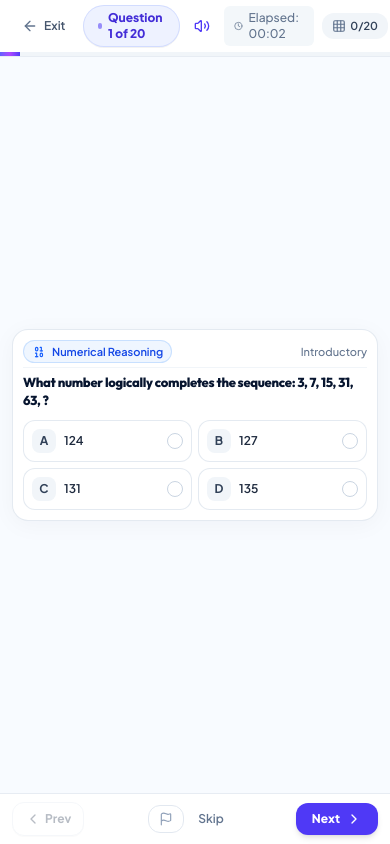
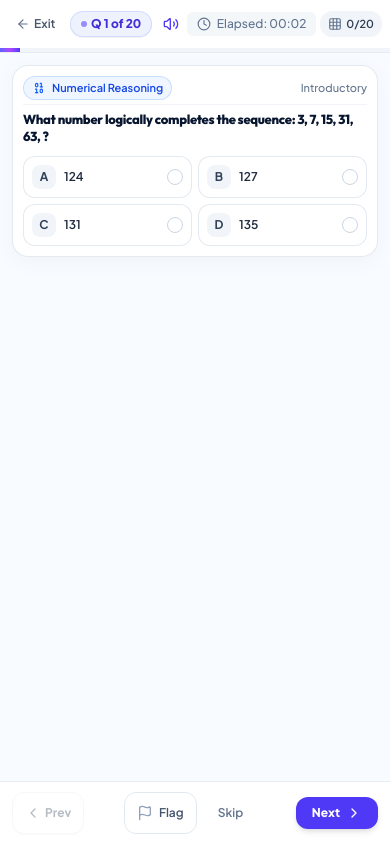
Before and after one commit to infowebpostpro-afk/IQtest, a Next.js app: page /test in a window 390 px wide. Both pictures are taken after a click on the button "Begin Assessment". Built offline with nearby package versions, Linux system fonts and the light colour scheme.

Commit message:
fix(runner): resolve T2 header overflow, T3 mobile question canvas spacing, and T5 control tap targets

```diff
--- a/src/components/assessment/ActiveAssessment.tsx
+++ b/src/components/assessment/ActiveAssessment.tsx
@@ -142,33 +142,33 @@ export const ActiveAssessment: React.FC<ActiveAssessmentProps> = ({
       {/* 1. COMPACT UNIFIED TOP HEADER BAR (h-14 on mobile)        */}
       {/* ========================================================= */}
       <header className="w-full shrink-0 bg-white/95 backdrop-blur-md border-b border-slate-200/80 relative z-30">
-        <div className="max-w-4xl mx-auto px-3 sm:px-6 h-13 sm:h-14 flex items-center justify-between gap-2">
+        <div className="max-w-4xl mx-auto px-2 sm:px-6 h-12 sm:h-14 flex items-center justify-between gap-1.5 sm:gap-2">
           {/* Left: Exit button */}
           <button
             type="button"
             onClick={onCancelTest}
-            className="flex items-center gap-1.5 text-xs font-bold text-slate-600 hover:text-slate-900 px-2.5 py-1.5 rounded-xl hover:bg-slate-100 transition-colors focus:outline-none"
+            className="flex items-center gap-1 text-xs font-bold text-slate-600 hover:text-slate-900 px-2 py-1.5 rounded-xl hover:bg-slate-100 transition-colors focus:outline-none shrink-0"
             title="Exit assessment"
           >
-            <ArrowLeft className="w-4 h-4 text-slate-500" />
+            <ArrowLeft className="w-3.5 h-3.5 sm:w-4 sm:h-4 text-slate-500" />
             <span className="text-xs font-semibold">Exit</span>
           </button>
 
           {/* Center: Question Counter Pill */}
-          <div className="flex items-center gap-1.5 px-3.5 py-1 rounded-full bg-indigo-50 border border-indigo-200/70 text-indigo-700 text-xs font-extrabold shadow-2xs">
+          <div className="flex items-center gap-1 sm:gap-1.5 px-2.5 sm:px-3.5 py-1 rounded-full bg-indigo-50 border border-indigo-200/70 text-indigo-700 text-xs font-extrabold shadow-2xs whitespace-nowrap shrink-0">
             <span className="w-1.5 h-1.5 rounded-full bg-indigo-600 animate-pulse" />
             <span>
-              Question {currentIndex + 1} of {totalQuestions}
+              Q {currentIndex + 1} of {totalQuestions}
             </span>
           </div>
 
           {/* Right: Sound toggle, Live Timer, Navigator Drawer button */}
-          <div className="flex items-center gap-2">
+          <div className="flex items-center gap-1 sm:gap-2 shrink-0">
             {/* Sound Mute/Unmute */}
             <button
               type="button"
               onClick={toggleSound}
-              className="p-1.5 rounded-xl text-slate-400 hover:text-slate-700 hover:bg-slate-100 transition-colors focus:outline-none cursor-pointer"
+              className="p-1 sm:p-1.5 rounded-xl text-slate-400 hover:text-slate-700 hover:bg-slate-100 transition-colors focus:outline-none cursor-pointer"
               title={soundActive ? 'Mute sound effects' : 'Enable sound effects'}
               aria-label={soundActive ? 'Mute audio' : 'Enable audio'}
             >
@@ -192,11 +192,11 @@ export const ActiveAssessment: React.FC<ActiveAssessmentProps> = ({
             <button
               type="button"
               onClick={() => setIsNavigatorOpen(true)}
-              className="inline-flex items-center gap-1 px-2.5 py-1.5 rounded-xl text-xs font-bold text-slate-700 bg-slate-100 hover:bg-slate-200 transition-colors focus:outline-none cursor-pointer"
+              className="inline-flex items-center gap-1 px-2 sm:px-2.5 py-1.5 rounded-xl text-xs font-bold text-slate-700 bg-slate-100 hover:bg-slate-200 transition-colors focus:outline-none cursor-pointer shrink-0"
               title="Overview of all questions"
             >
               <Grid className="w-3.5 h-3.5 text-slate-500" />
-              <span className="text-[11px] font-semibold">
+              <span className="text-[11px] font-semibold whitespace-nowrap">
                 {answeredCount}/{totalQuestions}
               </span>
             </button>
@@ -216,7 +216,7 @@ export const ActiveAssessment: React.FC<ActiveAssessmentProps> = ({
       {/* 2. MAIN CENTER QUESTION CANVAS                            */}
       {/* ========================================================= */}
       <main className="flex-1 min-h-0 w-full max-w-3xl mx-auto px-3 sm:px-6 py-2 sm:py-3 flex flex-col justify-start overflow-y-auto">
-        <div className="my-auto w-full">
+        <div className="w-full pt-1 sm:pt-4">
           <QuestionCard
             question={currentQuestion}
             questionNumber={currentIndex + 1}
@@ -230,25 +230,25 @@ export const ActiveAssessment: React.FC<ActiveAssessmentProps> = ({
       {/* ========================================================= */}
       {/* 3. DOCKED BOTTOM NAVIGATION DOCK (Always visible)        */}
       {/* ========================================================= */}
-      <footer className="w-full shrink-0 bg-white/95 backdrop-blur-md border-t border-slate-200/80 py-2 sm:py-3 px-3 sm:px-6 z-30">
+      <footer className="w-full shrink-0 bg-white/95 backdrop-blur-md border-t border-slate-200/80 py-2.5 sm:py-3 px-3 sm:px-6 z-30">
         <div className="max-w-4xl mx-auto flex items-center justify-between gap-2 sm:gap-4">
           {/* Left: Previous Button */}
           <button
             type="button"
             onClick={handlePrev}
             disabled={currentIndex === 0}
-            className="inline-flex items-center gap-1 px-3 sm:px-4 py-2 sm:py-2.5 rounded-xl text-xs sm:text-sm font-bold text-slate-700 bg-white border border-slate-200 hover:bg-slate-50 active:scale-95 disabled:opacity-35 disabled:cursor-not-allowed transition-all shadow-2xs"
+            className="inline-flex items-center justify-center gap-1 min-h-[42px] px-3 sm:px-4 py-2 sm:py-2.5 rounded-xl text-xs sm:text-sm font-bold text-slate-700 bg-white border border-slate-200 hover:bg-slate-50 active:scale-95 disabled:opacity-35 disabled:cursor-not-allowed transition-all shadow-2xs"
           >
             <ChevronLeft className="w-4 h-4" />
             <span>Prev</span>
           </button>
 
           {/* Center: Flag & Skip */}
-          <div className="flex items-center gap-1.5 sm:gap-2">
+          <div className="flex items-center gap-2 sm:gap-2.5">
             <button
               type="button"
               onClick={handleToggleFlagClick}
-              className={`inline-flex items-center gap-1 px-2.5 sm:px-3 py-1.5 sm:py-2 rounded-xl text-xs font-semibold active:scale-95 transition-all ${
+              className={`inline-flex items-center justify-center gap-1.5 min-h-[42px] px-3 sm:px-3.5 py-2 rounded-xl text-xs font-semibold active:scale-95 transition-all ${
                 isFlagged
                   ? 'bg-amber-100 text-amber-900 border border-amber-300 shadow-2xs'
                   : 'text-slate-600 hover:bg-slate-100 border border-slate-200'
@@ -256,19 +256,19 @@ export const ActiveAssessment: React.FC<ActiveAssessmentProps> = ({
               title={isFlagged ? 'Remove flag' : 'Flag question for review'}
             >
               <Flag
-                className={`w-3.5 h-3.5 ${
+                className={`w-4 h-4 ${
                   isFlagged ? 'fill-amber-500 text-amber-600' : 'text-slate-400'
                 }`}
               />
-              <span className="hidden sm:inline">
-                {isFlagged ? 'Flagged' : 'Flag for Review'}
+              <span className="text-xs">
+                {isFlagged ? 'Flagged' : 'Flag'}
               </span>
             </button>
 
             <button
               type="button"
               onClick={handleSkip}
-              className="text-xs font-semibold text-slate-500 hover:text-slate-800 px-2 sm:px-3 py-1.5 rounded-lg hover:bg-slate-100 transition-colors"
+              className="min-h-[42px] text-xs font-semibold text-slate-500 hover:text-slate-800 px-3 py-2 rounded-xl border border-transparent hover:border-slate-200 hover:bg-slate-100 transition-colors flex items-center justify-center"
             >
               Skip
             </button>
--- a/src/components/quick-assessment/QuickActiveAssessment.tsx
+++ b/src/components/quick-assessment/QuickActiveAssessment.tsx
@@ -141,33 +141,33 @@ export const QuickActiveAssessment: React.FC<QuickActiveAssessmentProps> = ({
       {/* 1. COMPACT UNIFIED TOP HEADER BAR (h-14 on mobile)        */}
       {/* ========================================================= */}
       <header className="w-full shrink-0 bg-white/95 backdrop-blur-md border-b border-[#E2EAF7] relative z-30">
-        <div className="max-w-4xl mx-auto px-3 sm:px-6 h-13 sm:h-14 flex items-center justify-between gap-3">
+        <div className="max-w-4xl mx-auto px-2 sm:px-6 h-12 sm:h-14 flex items-center justify-between gap-1.5 sm:gap-3">
           {/* Left: Exit button */}
           <button
             type="button"
             onClick={onCancelTest}
-            className="flex items-center gap-1.5 text-xs font-bold text-slate-600 hover:text-slate-900 px-2.5 py-1.5 rounded-xl hover:bg-slate-100 transition-colors focus:outline-none cursor-pointer"
+            className="flex items-center gap-1 text-xs font-bold text-slate-600 hover:text-slate-900 px-2 py-1.5 rounded-xl hover:bg-slate-100 transition-colors focus:outline-none cursor-pointer shrink-0"
             title="Exit assessment"
           >
-            <ArrowLeft className="w-4 h-4 text-slate-500" />
+            <ArrowLeft className="w-3.5 h-3.5 sm:w-4 sm:h-4 text-slate-500" />
             <span className="text-xs font-semibold">Exit</span>
           </button>
 
           {/* Center: Question Counter Pill */}
-          <div className="flex items-center gap-1.5 px-3.5 py-1 rounded-full bg-[#EAF2FF] border border-[#2453FF]/25 text-[#2453FF] text-xs font-extrabold shadow-2xs">
+          <div className="flex items-center gap-1 sm:gap-1.5 px-2.5 sm:px-3.5 py-1 rounded-full bg-[#EAF2FF] border border-[#2453FF]/25 text-[#2453FF] text-xs font-extrabold shadow-2xs whitespace-nowrap shrink-0">
             <span className="w-1.5 h-1.5 rounded-full bg-[#2453FF] animate-pulse" />
             <span>
-              Question {currentIndex + 1} of {totalQuestions}
+              Q {currentIndex + 1} of {totalQuestions}
             </span>
           </div>
 
           {/* Right: Sound toggle, Live Timer, Navigator Sheet button */}
-          <div className="flex items-center gap-2">
+          <div className="flex items-center gap-1 sm:gap-2 shrink-0">
             {/* Sound Mute/Unmute */}
             <button
               type="button"
               onClick={toggleSound}
-              className="p-1.5 rounded-xl text-slate-400 hover:text-slate-700 hover:bg-slate-100 transition-colors focus:outline-none cursor-pointer"
+              className="p-1 sm:p-1.5 rounded-xl text-slate-400 hover:text-slate-700 hover:bg-slate-100 transition-colors focus:outline-none cursor-pointer"
               title={soundActive ? 'Mute sound effects' : 'Enable sound effects'}
               aria-label={soundActive ? 'Mute audio' : 'Enable audio'}
             >
@@ -191,11 +191,11 @@ export const QuickActiveAssessment: React.FC<QuickActiveAssessmentProps> = ({
             <button
               type="button"
               onClick={() => setIsNavigatorOpen(true)}
-              className="inline-flex items-center gap-1 px-2.5 py-1.5 rounded-xl text-xs font-bold text-slate-700 bg-slate-100 hover:bg-slate-200 transition-colors focus:outline-none cursor-pointer"
+              className="inline-flex items-center gap-1 px-2 sm:px-2.5 py-1.5 rounded-xl text-xs font-bold text-slate-700 bg-slate-100 hover:bg-slate-200 transition-colors focus:outline-none cursor-pointer shrink-0"
               title="Overview of all 10 questions"
             >
               <Grid className="w-3.5 h-3.5 text-slate-500" />
-              <span className="text-[11px] font-semibold">
+              <span className="text-[11px] font-semibold whitespace-nowrap">
                 {answeredCount}/{totalQuestions}
               </span>
             </button>
@@ -215,7 +215,7 @@ export const QuickActiveAssessment: React.FC<QuickActiveAssessmentProps> = ({
       {/* 2. MAIN CENTER QUESTION CANVAS                            */}
       {/* ========================================================= */}
       <main className="flex-1 min-h-0 w-full max-w-3xl mx-auto px-3 sm:px-6 py-2 sm:py-3 flex flex-col justify-start overflow-y-auto">
-        <div className="my-auto w-full">
+        <div className="w-full pt-1 sm:pt-4">
           <QuestionCard
             question={currentQuestion}
             questionNumber={currentIndex + 1}
@@ -229,25 +229,25 @@ export const QuickActiveAssessment: React.FC<QuickActiveAssessmentProps> = ({
       {/* ========================================================= */}
       {/* 3. DOCKED BOTTOM NAVIGATION DOCK (Always visible)        */}
       {/* ========================================================= */}
-      <footer className="w-full shrink-0 bg-white/95 backdrop-blur-md border-t border-[#E2EAF7] py-2 sm:py-3 px-3 sm:px-6 z-30">
+      <footer className="w-full shrink-0 bg-white/95 backdrop-blur-md border-t border-[#E2EAF7] py-2.5 sm:py-3 px-3 sm:px-6 z-30">
         <div className="max-w-4xl mx-auto flex items-center justify-between gap-2 sm:gap-4">
           {/* Left: Previous Button */}
           <button
             type="button"
             onClick={handlePrev}
             disabled={currentIndex === 0}
-            className="inline-flex items-center gap-1 px-3 sm:px-4 py-2 sm:py-2.5 rounded-xl text-xs sm:text-sm font-bold text-slate-700 bg-white border border-slate-200 hover:bg-slate-50 active:scale-95 disabled:opacity-35 disabled:cursor-not-allowed transition-all shadow-2xs cursor-pointer"
+            className="inline-flex items-center justify-center gap-1 min-h-[42px] px-3.5 sm:px-4 py-2 sm:py-2.5 rounded-xl text-xs sm:text-sm font-bold text-slate-700 bg-white border border-slate-200 hover:bg-slate-50 active:scale-95 disabled:opacity-35 disabled:cursor-not-allowed transition-all shadow-2xs cursor-pointer"
           >
             <ChevronLeft className="w-4 h-4" />
             <span>Prev</span>
           </button>
 
           {/* Center: Flag & Skip */}
-          <div className="flex items-center gap-1.5 sm:gap-2">
+          <div className="flex items-center gap-2 sm:gap-2.5">
             <button
               type="button"
               onClick={handleToggleFlagClick}
-              className={`inline-flex items-center gap-1 px-2.5 sm:px-3 py-1.5 sm:py-2 rounded-xl text-xs font-semibold active:scale-95 transition-all cursor-pointer ${
+              className={`inline-flex items-center justify-center gap-1.5 min-h-[42px] px-3 sm:px-3.5 py-2 rounded-xl text-xs font-semibold active:scale-95 transition-all cursor-pointer ${
                 isFlagged
                   ? 'bg-amber-100 text-amber-900 border border-amber-300 shadow-2xs'
                   : 'text-slate-600 hover:bg-slate-100 border border-slate-200'
@@ -255,19 +255,19 @@ export const QuickActiveAssessment: React.FC<QuickActiveAssessmentProps> = ({
               title={isFlagged ? 'Remove flag' : 'Flag question for review'}
             >
               <Flag
-                className={`w-3.5 h-3.5 ${
+                className={`w-4 h-4 ${
                   isFlagged ? 'fill-amber-500 text-amber-600' : 'text-slate-400'
                 }`}
               />
-              <span className="hidden sm:inline">
-                {isFlagged ? 'Flagged' : 'Flag for Review'}
+              <span className="text-xs">
+                {isFlagged ? 'Flagged' : 'Flag'}
               </span>
             </button>
 
             <button
               type="button"
               onClick={handleSkip}
-              className="text-xs font-semibold text-slate-500 hover:text-slate-800 px-2 sm:px-3 py-1.5 rounded-lg hover:bg-slate-100 transition-colors cursor-pointer"
+              className="min-h-[42px] text-xs font-semibold text-slate-500 hover:text-slate-800 px-3 py-2 rounded-xl border border-transparent hover:border-slate-200 hover:bg-slate-100 transition-colors cursor-pointer flex items-center justify-center"
             >
               Skip
             </button>
```
Also changed, not shown: src/components/abstract-assessment/AbstractActiveAssessment.tsx (+10 -10 lines).
